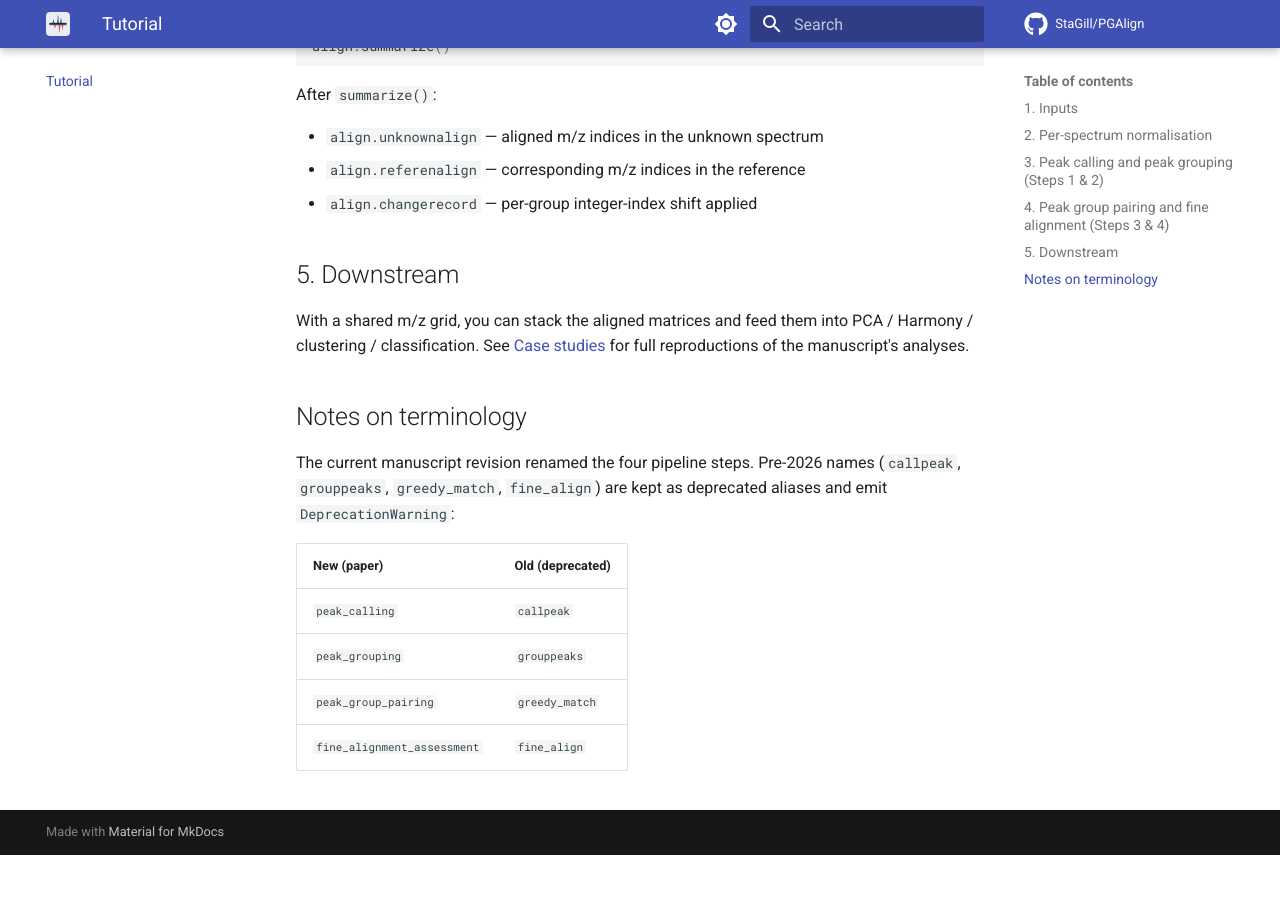
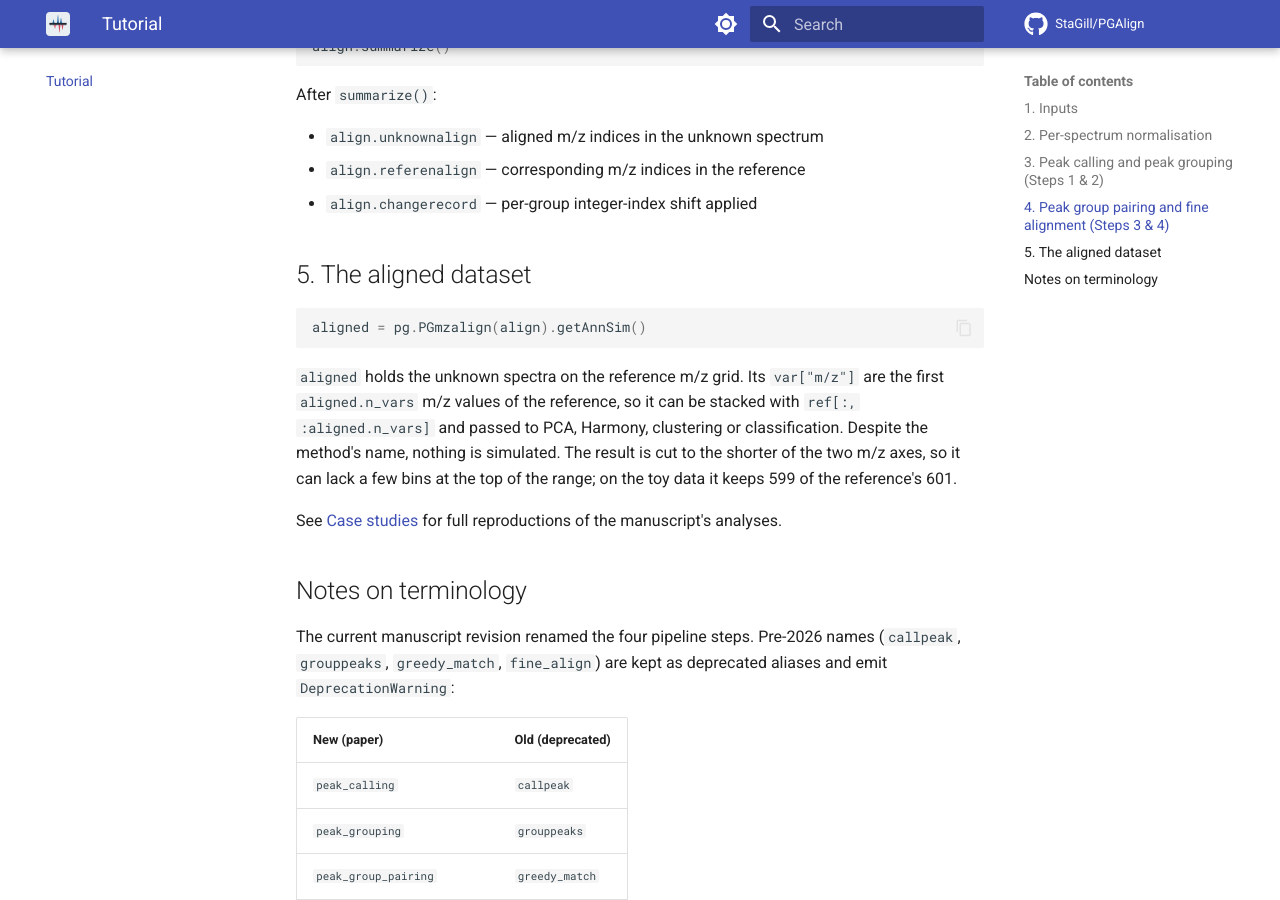
Before and after one commit to StaGill/PGAlign, an MkDocs documentation site: the page built from docs/tutorial.md, in a window 1280 px wide and 900 px high, scrolled down 1084 px. Built offline with MkDocs 1.6.1 and Material for MkDocs 9.7.7, drawn with Linux system fonts in a browser that asks for light colours; comment, search, counter and statistics services are not loaded; before the commit the page ends 1939 px from its top, so only the background shows below that.

````diff
--- a/docs/tutorial.md
+++ b/docs/tutorial.md
@@ -51,11 +51,20 @@ After `summarize()`:
 - `align.referenalign` &mdash; corresponding m/z indices in the reference
 - `align.changerecord` &mdash; per-group integer-index shift applied
 
-## 5. Downstream
+## 5. The aligned dataset
 
-With a shared m/z grid, you can stack the aligned matrices and feed them
-into PCA / Harmony / clustering / classification. See
-[Case studies](case-studies.md) for full reproductions of the manuscript's
+```python
+aligned = pg.PGmzalign(align).getAnnSim()
+```
+
+`aligned` holds the unknown spectra on the reference m/z grid. Its
+`var["m/z"]` are the first `aligned.n_vars` m/z values of the reference, so it
+can be stacked with `ref[:, :aligned.n_vars]` and passed to PCA, Harmony,
+clustering or classification. Despite the method's name, nothing is simulated.
+The result is cut to the shorter of the two m/z axes, so it can lack a few bins
+at the top of the range; on the toy data it keeps 599 of the reference's 601.
+
+See [Case studies](case-studies.md) for full reproductions of the manuscript's
 analyses.
 
 ## Notes on terminology
````
Also changed, not shown: README.md (+9 -0 lines), docs/api/anndatamaldi.md (+3 -2 lines), docs/toy-data.md (+3 -0 lines), 1 other file.
